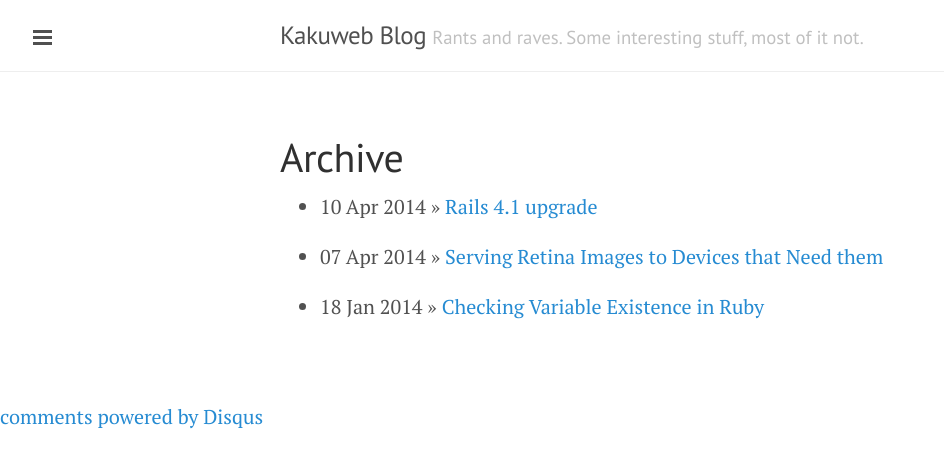
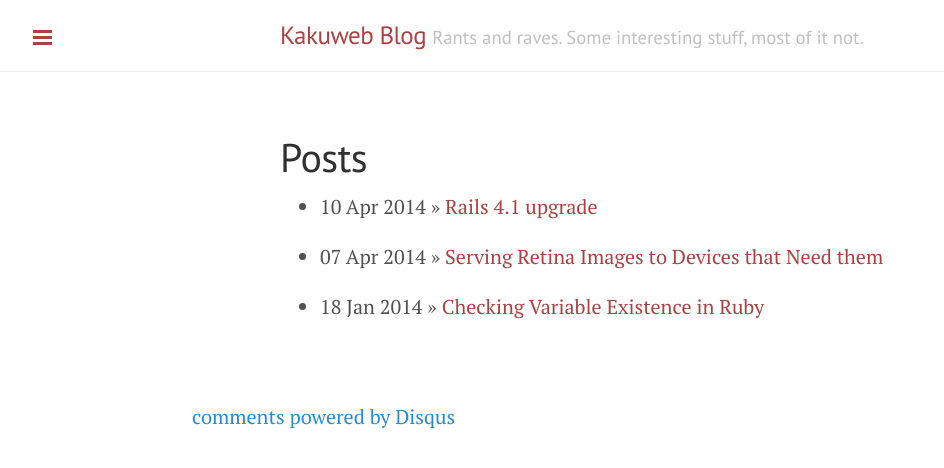
Before and after one commit to kakubei/kakubei.github.io, a Jekyll site: the page built from archive.md, in a window 1280 px wide. Shown: the top 468 px of the page, without its empty margins (0-944 px from the left). Built offline with Jekyll 4.4.1, drawn with Linux system fonts in a browser that asks for light colours; Markdown is read by kramdown in place of the engine named in the settings; comment, search, counter and statistics services are not loaded.

Commit message:
New red style, better comments width

```diff
--- a/_includes/comments.html
+++ b/_includes/comments.html
@@ -1,3 +1,4 @@
+<div class="comments">
 <div id="disqus_thread"></div>
 <script type="text/javascript">
 /* * * CONFIGURATION VARIABLES: EDIT BEFORE PASTING INTO YOUR WEBPAGE * * */
@@ -12,3 +13,4 @@ dsq.src = '//' + disqus_shortname + '.disqus.com/embed.js';
 </script>
 <noscript>Please enable JavaScript to view the <a href="http://disqus.com/?ref_noscript">comments powered by Disqus.</a></noscript>
 <a href="http://disqus.com" class="dsq-brlink">comments powered by <span class="logo-disqus">Disqus</span></a>
+</div>
--- a/_layouts/default.html
+++ b/_layouts/default.html
@@ -3,7 +3,7 @@
 
   {% include head.html %}
 
-  <body>
+  <body class="theme-base-08">
 
     {% include sidebar.html %}
 
--- a/archive.md
+++ b/archive.md
@@ -1,6 +1,6 @@
 ---
 layout: page
-title: Archive
+title: Posts
 ---
 
 {% for post in site.posts %}
--- a/public/css/poole.css
+++ b/public/css/poole.css
@@ -400,3 +400,8 @@ a.pagination-item:hover {
     border-bottom-right-radius: 4px;
   }
 }
+
+.comments {
+  width: 70% !important;
+  margin: auto !important;
+}
```
Also changed, not shown: _posts/2014-04-10-rails-4.1-upgrade.md (+0 -1 lines), index.html (+18 -2 lines).
